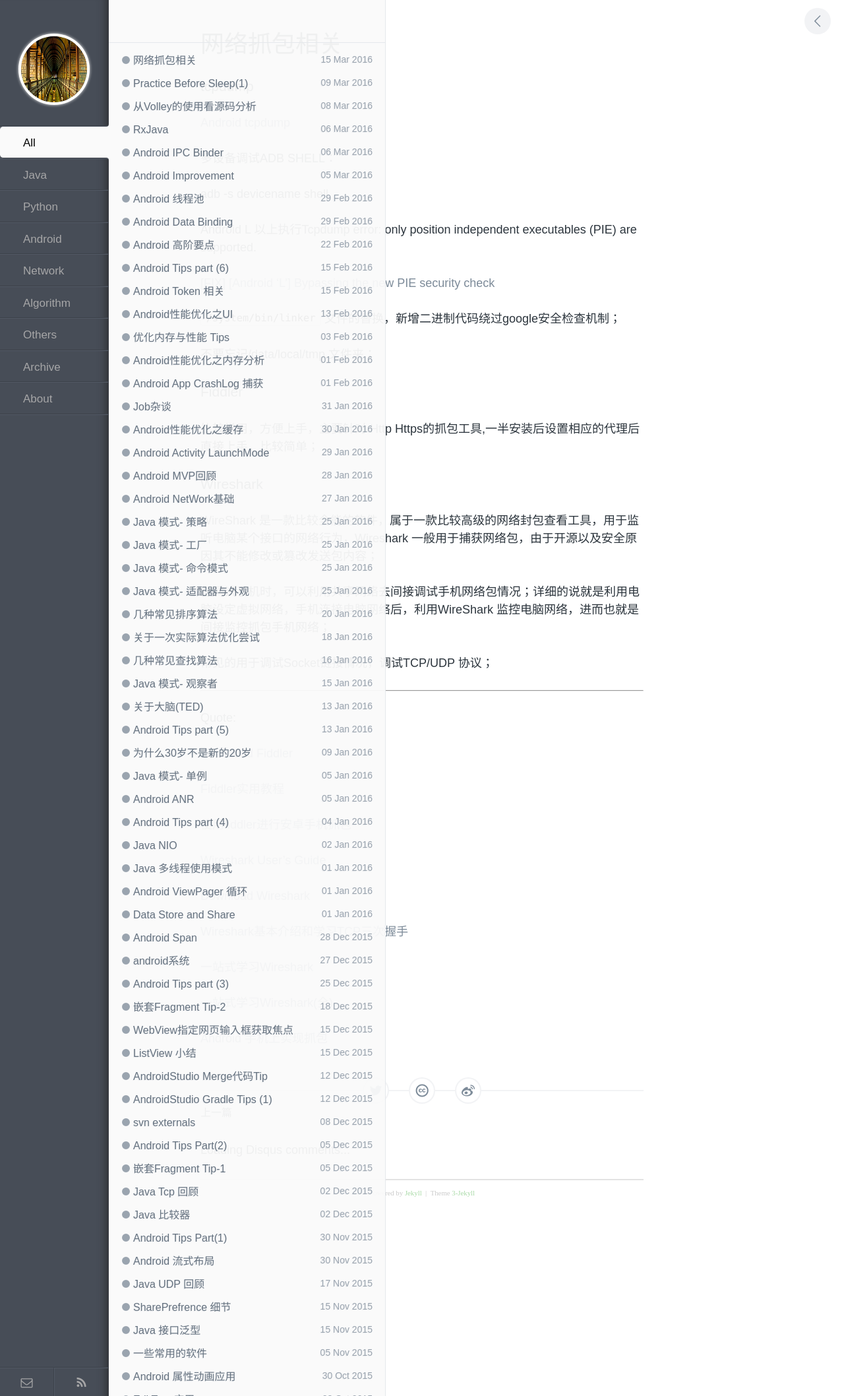
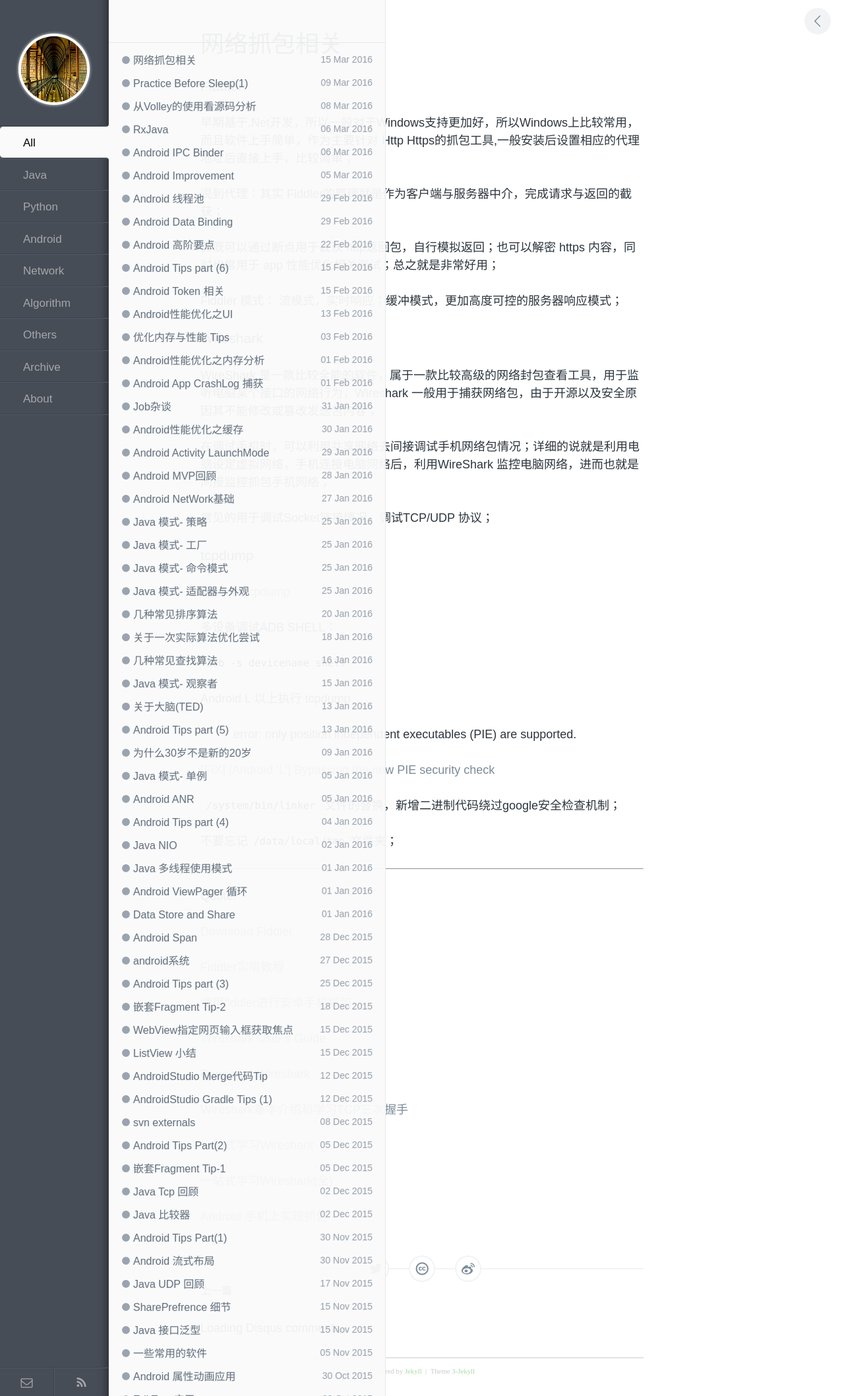
Before and after one commit to enlipan/enlipan.github.io, a Jekyll site: the page built from _posts/2016-03-15-android-wireshark.md, in a window 1280 px wide. Shown: the whole page at 66% size. Built offline with Jekyll 4.4.1, drawn with Linux system fonts in a browser that asks for light colours; nearby versions of some CDN libraries; comment, search, counter and statistics services are not loaded.

Commit message:
modify pages android http

```diff
--- a/_posts/2016-03-15-android-wireshark.md
+++ b/_posts/2016-03-15-android-wireshark.md
@@ -4,35 +4,15 @@
 category: android
 ---
 
-
-### tcpdump
-
-[Android tcpdump](http://www.strazzere.com/android/tcpdump)
-
-多设备调试ADB SHELL：
-
-adb -s devicename shell
-
-
-Android L 以上执行Tcpdump  error: only position independent executables (PIE) are supported.
-
-[[FIX] [Android 'L'] Bypassing the new PIE security check](http://forum.xda-developers.com/google-nexus-5/development/fix-bypassing-pie-security-check-t2797731)
-
-`/system/bin/linker` 文件的替换，新增二进制代码绕过google安全检查机制；
-
-不要忘记/data/local/tmp 文件夹；
-
 ### Fiddler
 
-比较常用，方便上手，主要针对 Http Https的抓包工具,一半安装后设置相应的代理后直接上手，比较简单；
+早期基于.Net开发，所以一般对于Windows支持更加好，所以Windows上比较常用，而且软件上手简单，作为主要针对 Http Https的抓包工具,一般安装后设置相应的代理地址后直接上手，比较简单；
 
+说到代理：其实 Fiddler的原理就是作为客户端与服务器中介，完成请求与返回的截获；
 
+其既可以通过断点用于截获 http返回包，自行模拟返回；也可以解密 https 内容，同时也常用于 app 性能优化相关测试；总之就是非常好用；
 
-
-
-
-
-
+Fiddler 模式： 流模式，实时响应；缓冲模式，更加高度可控的服务器响应模式；
 
 
 
@@ -43,6 +23,28 @@
 在调试手机时，可以利用共享网络去间接调试手机网络包情况；详细的说就是利用电脑设定虚拟网络，手机连接电脑网络后，利用WireShark 监控电脑网络，进而也就是间接监控抓包手机网络；
 
 常见的用于调试Socket链接情况，调试TCP/UDP 协议；
+
+
+
+
+### tcpdump
+
+[Android tcpdump](http://www.strazzere.com/android/tcpdump)
+
+多设备调试ADB SHELL：
+
+`adb -s devicename shell`
+
+
+Android L 以上执行 tcpdump
+
+> error: only position independent executables (PIE) are supported.
+
+[[FIX] [Android 'L'] Bypassing the new PIE security check](http://forum.xda-developers.com/google-nexus-5/development/fix-bypassing-pie-security-check-t2797731)
+
+`/system/bin/linker` 文件的替换，新增二进制代码绕过google安全检查机制；
+
+不要忘记`/data/local/tmp`文件夹；
 
 
 ---
```
